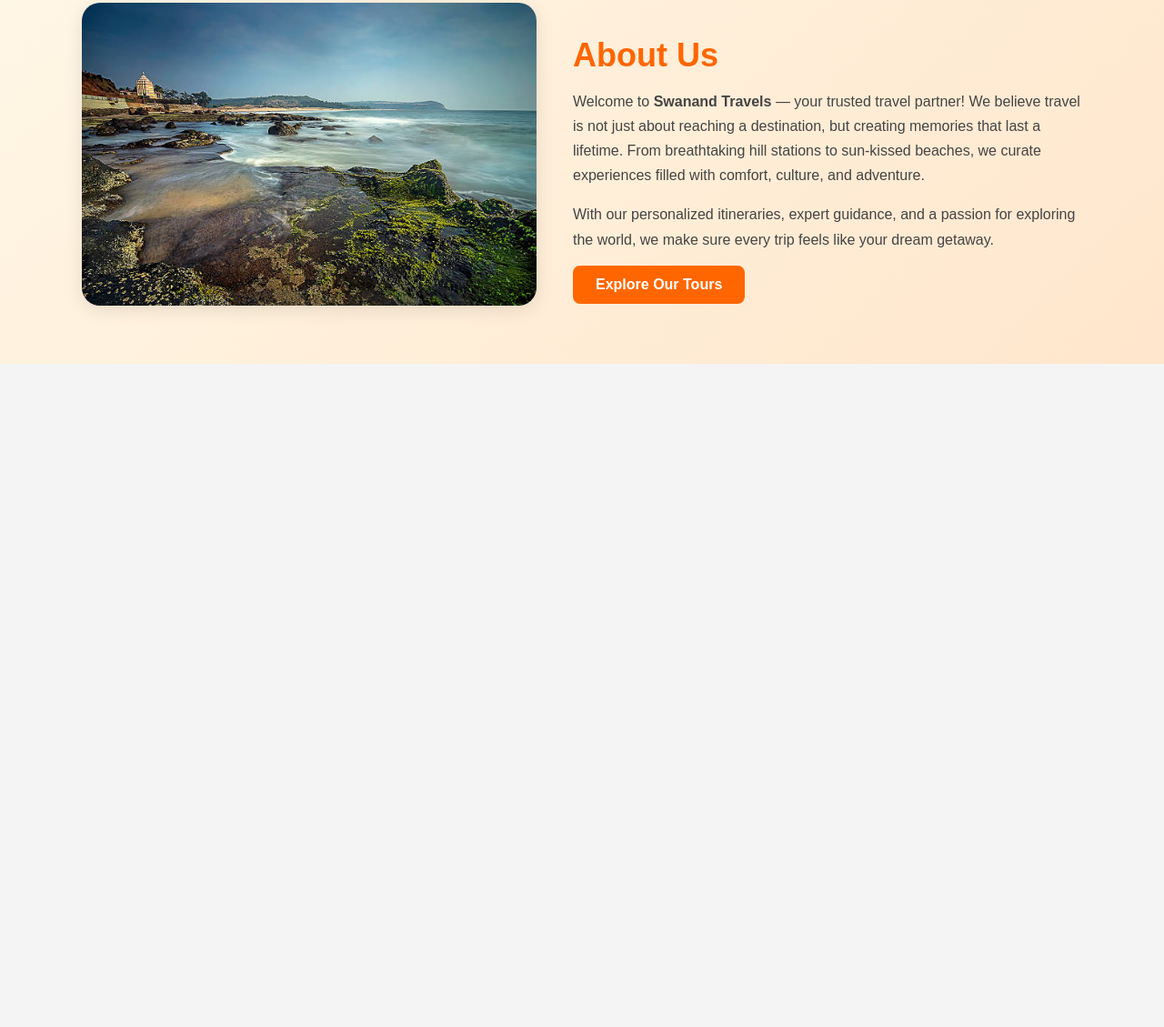
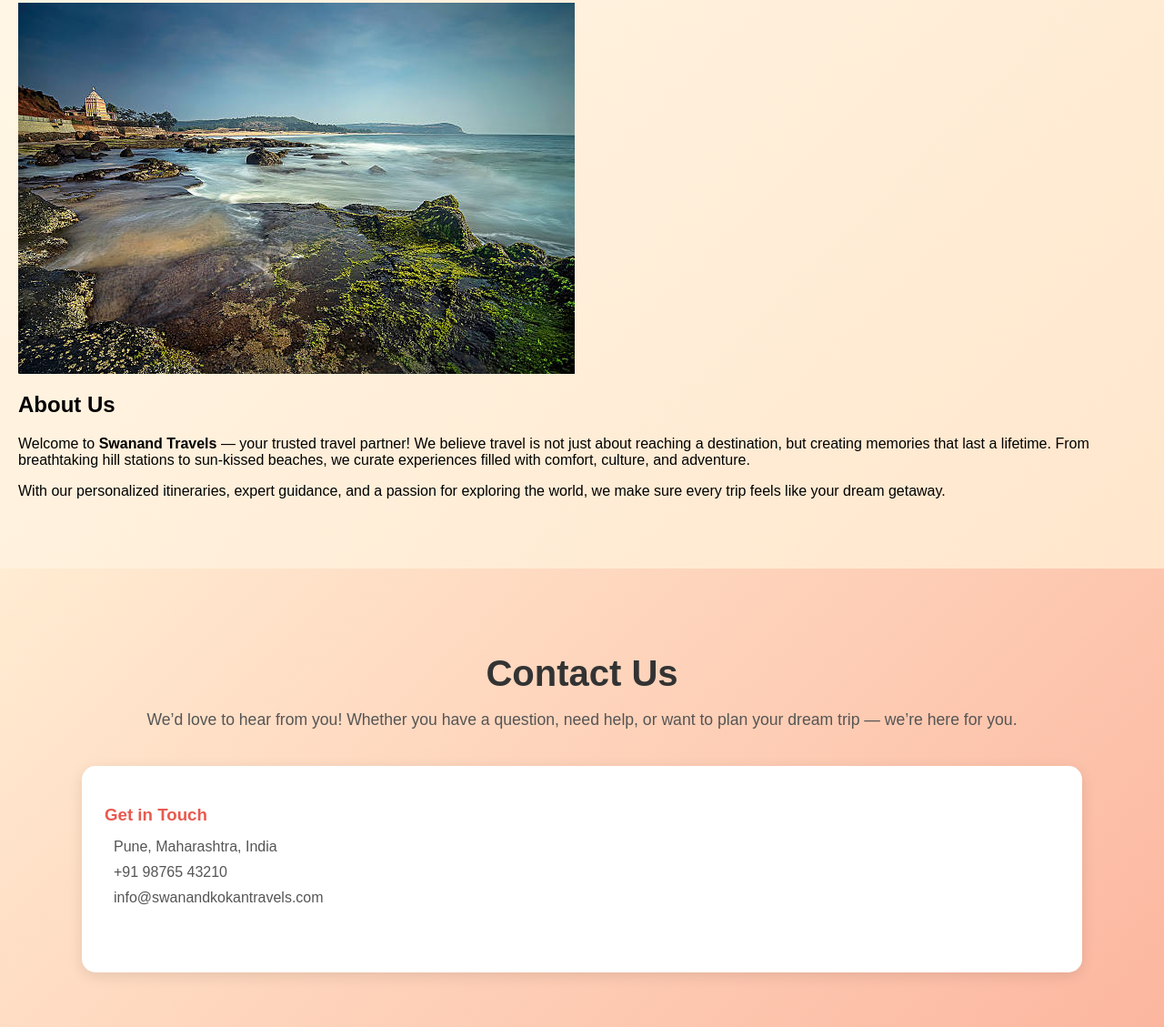
Before and after one commit to Spendse/swanandtravels, a plain HTML site: page index.html in a window 1280 px wide. Shown: the part 1424-2553 px from the top of the page at 91% size. Before the commit the page ends 1824 px from the top, so only its background shows below. Drawn offline with Linux system fonts and the light colour scheme.

Commit message:
Updated contact section with responsive design

```diff
--- a/index.html
+++ b/index.html
@@ -54,7 +54,7 @@
    <section class="about-section">
     <div class="about-container">
         <div class="about-image">
-            <img src="images/background.jpg" alt="About Raahi Travels">
+            <img src="images/background.jpg" alt="About Swanand Travels" align="center">
         </div>
         <div class="about-content">
             <h2>About Us</h2>
@@ -70,10 +70,39 @@
                 exploring the world, we make sure every trip feels like your dream
                 getaway.
             </p>
-            <a href="#itineraries" class="about-btn">Explore Our Tours</a>
+
         </div>
     </div>
 </section>
+ <!-- Contact Section -->
+<section id="contact" class="contact-section">
+  <div class="contact-container">
+    <h2>Contact Us</h2>
+    <p class="subtitle">We’d love to hear from you! Whether you have a question, need help, or want to plan your dream trip — we’re here for you.</p>
+
+    <div class="contact-wrapper">
+      <!-- Contact Info -->
+      <div class="contact-info">
+        <h3>Get in Touch</h3>
+        <p><i class="fas fa-map-marker-alt"></i> Pune, Maharashtra, India</p>
+        <p><i class="fas fa-phone-alt"></i> +91 98765 43210</p>
+        <p><i class="fas fa-envelope"></i> info@swanandkokantravels.com</p>
+        <div class="social-links">
+          <a href="#"><i class="fab fa-facebook-f"></i></a>
+          <a href="#"><i class="fab fa-instagram"></i></a>
+          <a href="#"><i class="fab fa-whatsapp"></i></a>
+        </div>
+      </div>
+
+
+  <script>
+    // Toggle menu for mobile
+    const menuIcon = document.getElementById('menuIcon');
+    const navLinks = document.getElementById('navLinks');
+    menuIcon.addEventListener('click', () => {
+      navLinks.classList.toggle('active');
+    });
+  </script>
 
 
 </body>
--- a/style.css
+++ b/style.css
@@ -175,56 +175,92 @@ body {
     font-family: 'Poppins', sans-serif;
 }
 
-.about-container {
-    display: flex;
-    flex-wrap: wrap;
-    align-items: center;
-    max-width: 1100px;
-    margin: auto;
-    gap: 40px;
+/* Contact Section */
+.contact-section {
+  background: linear-gradient(135deg, #ffecd2, #fcb69f);
+  padding: 60px 20px;
 }
 
-.about-image img {
-    width: 100%;
-    max-width: 500px;
-    border-radius: 20px;
-    box-shadow: 0px 5px 20px rgba(0,0,0,0.1);
-    transition: transform 0.3s ease;
+.contact-container {
+  max-width: 1100px;
+  margin: auto;
+  text-align: center;
 }
 
-.about-image img:hover {
-    transform: scale(1.05);
+.contact-container h2 {
+  font-size: 2.5rem;
+  margin-bottom: 10px;
+  color: #333;
 }
 
-.about-content {
-    flex: 1;
-    min-width: 280px;
+.contact-container .subtitle {
+  font-size: 1.1rem;
+  color: #555;
+  margin-bottom: 40px;
 }
 
-.about-content h2 {
-    font-size: 36px;
-    color: #ff6600;
-    margin-bottom: 15px;
+.contact-wrapper {
+  display: flex;
+  flex-wrap: wrap;
+  gap: 30px;
+  justify-content: center;
 }
 
-.about-content p {
-    color: #444;
-    font-size: 16px;
-    line-height: 1.7;
-    margin-bottom: 15px;
+/* Contact Info */
+.contact-info {
+  flex: 1 1 300px;
+  background: #fff;
+  padding: 25px;
+  border-radius: 15px;
+  box-shadow: 0 4px 15px rgba(0,0,0,0.1);
+  text-align: left;
 }
 
-.about-btn {
-    display: inline-block;
-    padding: 12px 25px;
-    background-color: #ff6600;
-    color: white;
-    text-decoration: none;
-    font-weight: bold;
-    border-radius: 8px;
-    transition: background 0.3s ease;
+.contact-info h3 {
+  margin-bottom: 15px;
+  color: #e85a4f;
 }
 
-.about-btn:hover {
-    background-color: #e65500;
+.contact-info p {
+  margin: 10px 0;
+  color: #555;
 }
+
+.contact-info i {
+  margin-right: 10px;
+  color: #e85a4f;
+}
+
+.social-links a {
+  display: inline-block;
+  margin: 8px;
+  font-size: 1.2rem;
+  color: #e85a4f;
+  transition: 0.3s;
+}
+
+.social-links a:hover {
+  color: #333;
+}
+
+/* Responsive */
+@media (max-width: 768px) {
+  .nav-links {
+    display: none;
+    flex-direction: column;
+    background: #007bff;
+    position: absolute;
+    top: 60px;
+    right: 0;
+    width: 100%;
+    text-align: center;
+  }
+
+  .nav-links.active {
+    display: flex;
+  }
+
+  .menu-icon {
+    display: block;
+  }
+}
```
